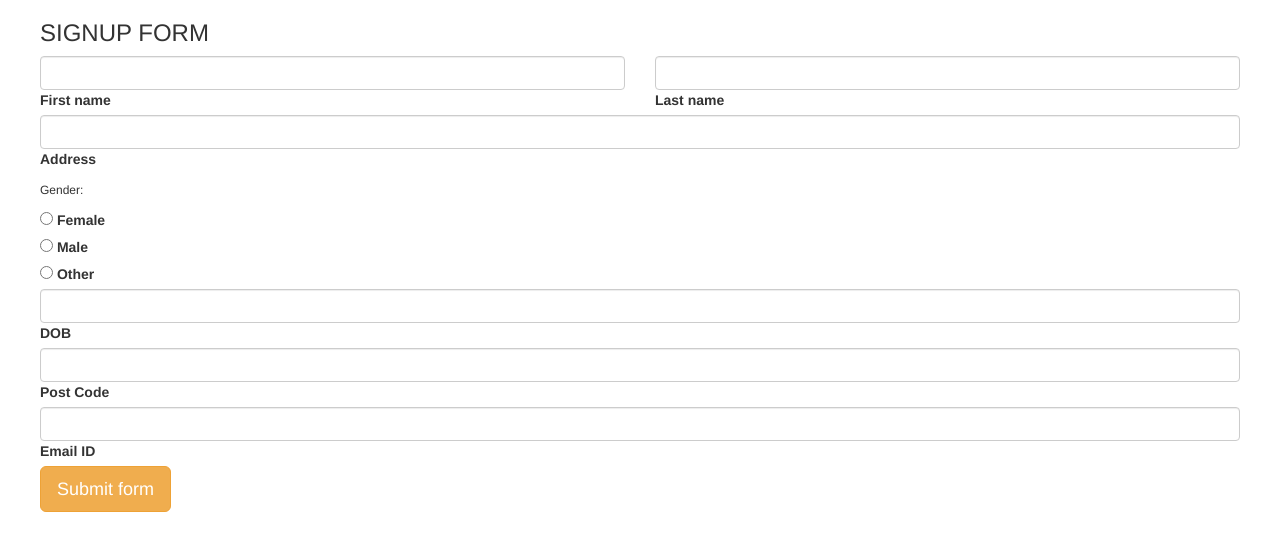
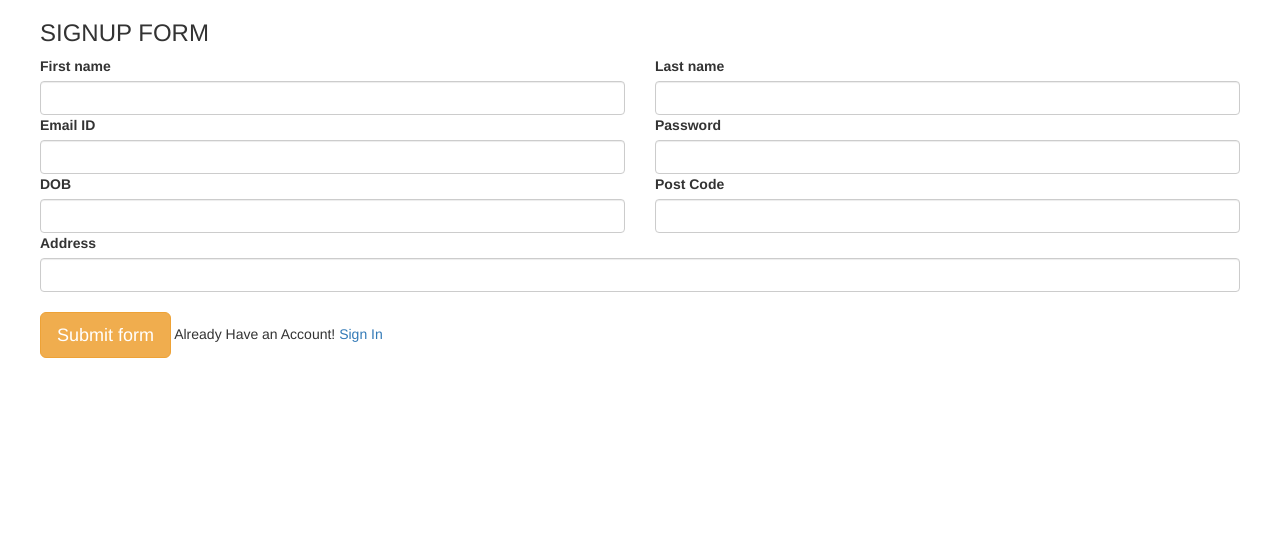
Before and after one commit to Fahad-Rafiq06/Dashboard, a plain HTML site: page signup.html in a window 1280 px wide. Drawn offline with nearby package versions, Linux system fonts and the light colour scheme.

Commit message:
Update signup.html

```diff
--- a/signup.html
+++ b/signup.html
@@ -17,6 +17,7 @@
 
     <link href="style.css" type="text/css" rel="stylesheet">
 </head>
+
 <body>
 
     <section class="h-100 bg-dark">
@@ -37,87 +38,75 @@
                                     <div class="row">
                                         <div class="col-md-6 mb-4">
                                             <div class="form-outline">
-                            <input type="text" id="name" class="form-control form-control-lg" />
                                                 <label class="form-label" for="form3Example1m">First name</label>
+                                                <input type="text" id="name" class="form-control form-control-lg"
+                                                    required />
+
                                             </div>
                                         </div>
                                         <div class="col-md-6 mb-4">
                                             <div class="form-outline">
-                            <input type="text" id="lName" class="form-control form-control-lg" />
                                                 <label class="form-label" for="form3Example1n">Last name</label>
+                                                <input type="text" id="lName" class="form-control form-control-lg"
+                                                    required />
+
                                             </div>
                                         </div>
                                     </div>
 
-                        <!-- <div class="row">
+                                    <div class="row">
                                         <div class="col-md-6 mb-4">
-                            <div class="form-outline">
-                                <input type="text" id="form3Example1m1" class="form-control form-control-lg" />
-                                <label class="form-label" for="form3Example1m1">Mother's name</label>
+                                            <div class="form-outline ">
+                                                <label class="form-label" for="form3Example97">Email ID</label>
+                                                <input type="text" id="email" class="form-control form-control-lg"
+                                                    required />
+
                                             </div>
                                         </div>
                                         <div class="col-md-6 mb-4">
-                            <div class="form-outline">
-                                <input type="text" id="form3Example1n1" class="form-control form-control-lg" />
-                                <label class="form-label" for="form3Example1n1">Father's name</label>
+                                            <div class="form-outline ">
+                                                <label class="form-label" for="form3Example97">Password</label>
+                                                <input type="password" id="pass" class="form-control form-control-lg"
+                                                    required />
+
                                             </div>
                                         </div>
-                        </div> -->
-
-                      <div class="form-outline mb-4">
-                        <input type="text" id="address" class="form-control form-control-lg" />
-                        <label class="form-label" for="form3Example8">Address</label>
                                     </div>
 
-                      <div class="d-md-flex justify-content-start align-items-center mb-4 py-2">
 
-                        <h6 class="mb-0 me-4">Gender: </h6>
 
-                        <div class="form-check form-check-inline mb-0 me-4">
-                          <input class="form-check-input" type="radio" name="inlineRadioOptions" id="femaleGender"
-                            value="option1" />
-                          <label class="form-check-label" for="femaleGender">Female</label>
+
+
+
+
+                                    <div class="row">
+                                        <div class="col-md-6 mb-4">
+                                            <div class="form-outline">
+                                                <label class="form-label" for="form3Example9">DOB</label>
+                                                <input type="text" id="dob" class="form-control form-control-lg"
+                                                    required />
+
                                             </div>
+                                        </div>
+                                        <div class="col-md-6 mb-4">
+                                            <div class="form-outline ">
+                                                <label class="form-label" for="form3Example90">Post Code</label>
+                                                <input type="text" id="postCode" class="form-control form-control-lg" required />
 
-                        <div class="form-check form-check-inline mb-0 me-4">
-                          <input class="form-check-input" type="radio" name="inlineRadioOptions" id="maleGender"
-                            value="option2" />
-                          <label class="form-check-label" for="maleGender">Male</label>
                                             </div>
-
-                        <div class="form-check form-check-inline mb-0">
-                          <input class="form-check-input" type="radio" name="inlineRadioOptions" id="otherGender"
-                            value="option3" />
-                          <label class="form-check-label" for="otherGender">Other</label>
                                         </div>
+                                    </div>
+                                    <div class="form-outline mb-4">
+                                        <label class="form-label" for="form3Example8">Address</label>
+                                        <input type="text" id="address" class="form-control form-control-lg" required />
 
                                     </div>
 
 
-
-                      <div class="form-outline mb-4">
-                        <input type="text" id="dob" class="form-control form-control-lg" />
-                        <label class="form-label" for="form3Example9">DOB</label>
-                      </div>
-
-                      <div class="form-outline mb-4">
-                        <input type="text" id="postCode" class="form-control form-control-lg" />
-                        <label class="form-label" for="form3Example90">Post Code</label>
-                      </div>
-
-                      <!-- <div class="form-outline mb-4">
-                        <input type="text" id="form3Example99" class="form-control form-control-lg" />
-                        <label class="form-label" for="form3Example99">Course</label>
-                      </div> -->
-
-                      <div class="form-outline mb-4">
-                        <input type="text" id="email" class="form-control form-control-lg" />
-                        <label class="form-label" for="form3Example97">Email ID</label>
-                      </div>
-
+                                    <br>
                                     <div id="submitDiv" class="d-flex justify-content-end pt-3">
                                         <!-- <button type="button" class="btn btn-light btn-lg">Reset all</button> -->
-                        <button type="button" class="btn btn-warning btn-lg ms-2" onClick="submit()">Submit form</button>
+                                        <button type="button" class="btn btn-warning btn-lg ms-2" onClick="submit()">Submit form</button> <span>Already Have an Account! <a href="signin.html">Sign In</a></span>
                                     </div>
 
                                 </div>
```
Lines whose indentation alone changed are shown as unchanged.
